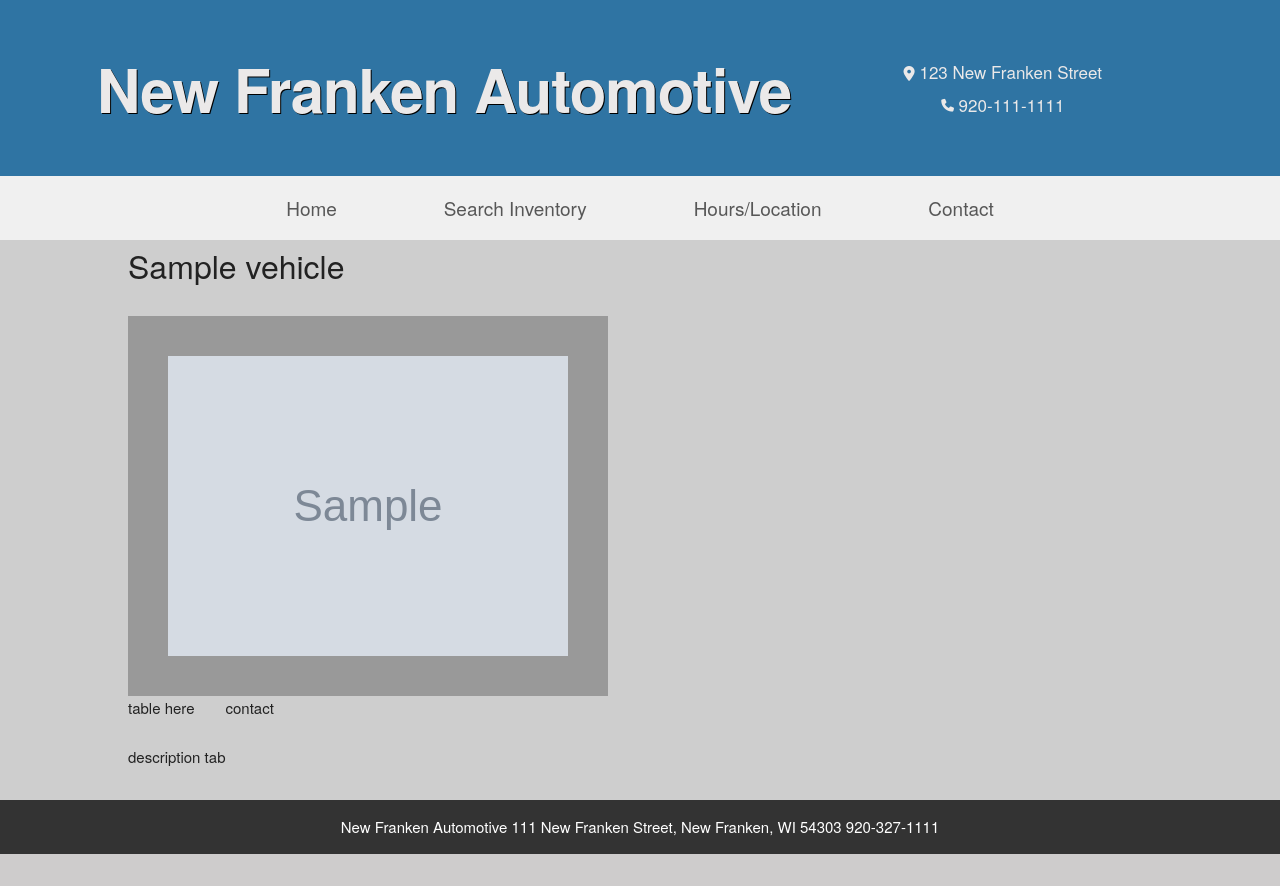
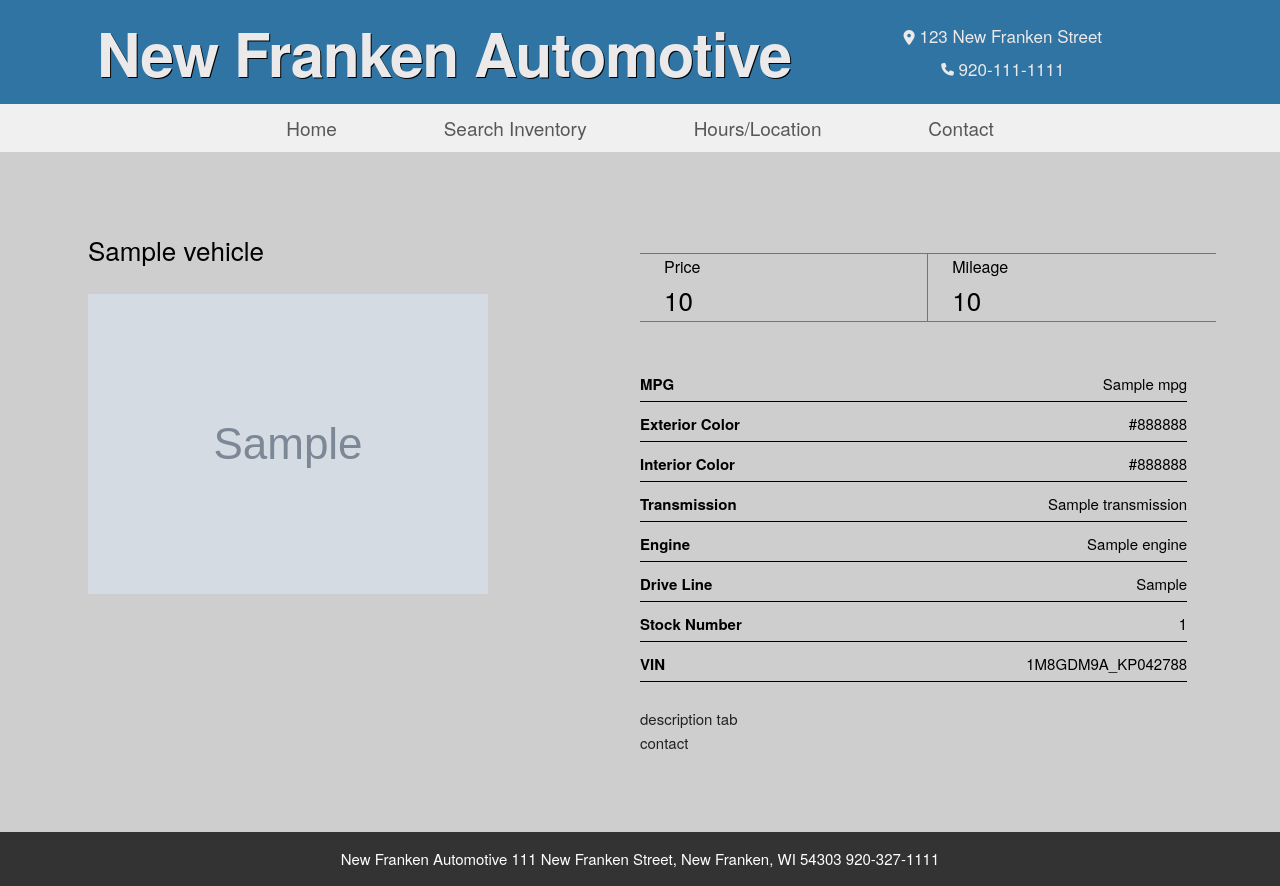
Before and after one commit to kremerNK/cardealership, a Django app: template car/templates/vehicle_page.html in a window 1280 px wide. Before the commit the page ends 854 px from the top, so only its background shows below. Run offline with Django 3.2, Linux system fonts and the light colour scheme; the template is opened without the code that fills it: most values are stand-ins (such as "Sample title", 1, 10 or a date in 2020); grey boxes marked "Sample" are stand-in pictures; lists and menus that the app fills with data are empty; parts of the project's set-up code (start-up, migrations or seed data) failed here and were passed over; some libraries are stand-ins or nearby versions.

Commit message:
march 8 2020

```diff
--- a/car/static/css/base.css
+++ b/car/static/css/base.css
@@ -333,7 +333,7 @@ table {
         width: 100%;
         position: static;
         background-color: #2f74a3;
-        height: 22vh;
+        height: 13vh;
 
         display: flex;
         justify-content: space-between;
@@ -390,7 +390,7 @@ table {
 
 
     nav {
-        height: 8vh;
+        height: 6vh;
         width: 100%;
         background-color: #F0F0F0;
         overflow: hidden;
--- a/car/templates/vehicle_page.html
+++ b/car/templates/vehicle_page.html
@@ -18,17 +18,65 @@
 </head>
 <body>
     <div class='vehicle-page'>
-        <div class='vehicle-title'>
+
+        <div class='image-details'>
+            <div class='image'>
+                <!-- <div class='vehicle-title'> -->
                     <p>{{ vehicle.title }}</p>
-        </div>
-        <div class='image'>
+                <!-- </div> -->
                 <img src="../../media/{{ vehicle.picture }}" alt="">
-
             </div>
             <div class='details'>
+                <div class='price'>
+                    <div>
+                        <p>Price</p>
+                        <p>{{vehicle.price}}</p>
+                    </div>
+                    <div>
+                        <p>Mileage</p>
+                        <p>{{vehicle.mileage}}</p>
+                    </div>
+                </div>
                 <div class='cardetails'>
-                <div class='vehicleattributes'>
-                    <p>table here</p>
+                    <div class='tables'>
+                        <div class='table1'>
+                            <table>
+                                <tr>
+                                    <th>MPG</th>
+                                    <th>{{vehicle.mpg}}</th>
+                                </tr>
+                                <tr>
+                                    <th>Exterior Color</th>
+                                    <th>{{vehicle.exterior_color}}</th>
+                                </tr>
+                                <tr>
+                                    <th>Interior Color</th>
+                                    <th>{{vehicle.interior_color}}</th>
+                                </tr>
+                                <tr>
+                                    <th>Transmission</th>
+                                    <th>{{vehicle.transmission}}</th>
+                                </tr>
+                                <tr>
+                                    <th>Engine</th>
+                                    <th>{{vehicle.engine}}</th>
+                                </tr>
+                                <tr>
+                                    <th>Drive Line</th>
+                                    <th>{{vehicle.drive_line}}</th>
+                                </tr>
+                                <tr>
+                                    <th>Stock Number</th>
+                                    <th>{{vehicle.stock_number}}</th>
+                                </tr>
+                                <tr>
+                                    <th>VIN</th>
+                                    <th>1M8GDM9A_KP042788</th>
+                                </tr>
+
+                            </table>
+                        </div>
+
                     </div>
                     <div class='description'>
                         description tab
@@ -38,6 +86,9 @@
                     <p>contact</p>
                 </div>
             </div>
+
+        </div>
+
     </div>
 
     <script type="text/javascript" src="//code.jquery.com/jquery-1.11.0.min.js"></script>
--- a/carlist/models.py
+++ b/carlist/models.py
@@ -27,6 +27,7 @@ class Vehicle(Page):
     exterior_color = models.CharField(max_length=200, default='red')
     interior_color = models.CharField(max_length=200, default='black')
     stock_number = models.CharField(max_length=200, default='V220031')
+    vin = models.CharField(max_length=200, default='')
     picture = models.ImageField(default='')
 
     def child_pages(self):
--- a/home/static/css/search_vehicles.css
+++ b/home/static/css/search_vehicles.css
@@ -311,7 +311,8 @@ th {
 
 .moreInfo {
     width: 90%;
-    background-color: #999999c2;
+    background-color: #333;
+    /* background-color: #999999c2; original color */
     text-align: right;
     margin-bottom: 2rem;
     display: flex;
--- a/home/static/css/vehicle_page.css
+++ b/home/static/css/vehicle_page.css
@@ -1,45 +1,121 @@
-
+p {
+    margin-bottom: 0;
+}
 
 @media screen and (min-width: 1000px) {
 
     .vehicle-page {
-        width: 80%;
+        width: 100%;
         display: flex;
         flex-direction: column;
         align-items: flex-start;
-        margin-left: 10%;
-        margin-right: 10%;
+        /* margin-left: 5%;
+        margin-right: 5%; */
+        margin: 5% 0 5% 0;
+
 
     }
     .vehicle-title {
-        width: 80%;
+        width: 100%;
         display: flex;
         flex-direction: center;
         font-size: 32px;
 
     }
 
-    .image {
+    .image-details {
 
         display: flex;
+        width: 100%;
 
-
-        padding: 5vh;
-        background-color: #999999;
-    }
-
-    .image > img {
-
+        padding: 1% 5% 1% 5%;
+        /* background-color: #999999c2; */
 
 
     }
 
+    .image {
+        width: 100%;
+
+    }
+
+    .image > p {
+        color: black;
+        font-size: 26px;
+        margin-left: 3vh;
+    }
+
+    .image > img {
+        margin: 3vh 5vh 3vh 3vh;
+
+    }
     .details {
         display: flex;
-        flex-direction: row;
+        flex-direction: column;
 
-        width: 80%;
+        width: 100%;
     }
+
+    .price {
+        display: flex;
+        justify-content: space-evenly;
+        font-size: 26px;
+        margin-bottom: 5vh;
+        margin-top: 3vh;
+    }
+
+    .price > div > p:first-child {
+        font-size: 16px;
+    }
+
+    .price > div > p {
+        padding: 0vh 0 0vh 3vh;
+        color: black;
+    }
+
+    .price > div {
+        width: 100%;
+        border-top: 1px solid #757575;
+        border-bottom: 1px solid #757575;
+
+    }
+    .price > div:first-child{
+        border-right: 1px solid #757575;
+    }
+
+    .tables {
+        display: flex;
+        flex-direction: column;
+    }
+
+    .table1 {
+        margin-right: 5%;
+    }
+
+    .table1, .table2 {
+        width: 95%;
+    }
+
+
+
+    .table1 table tr  th:last-child, .table2 table tr  th:last-child {
+        text-align: right;
+    }
+
+    th {
+        color: black;
+    }
+
+   table, tr, th {
+       border-bottom: 1px solid black;
+   }
+
+   tr > th:first-child {
+       font-weight: bold;
+   }
+   tr > th:last-child {
+    color: black;
+}
     .cardetails {
 
     }
```
Also changed, not shown: car/templates/searchvehicles.html (line endings or trailing spaces), carlist/migrations/0029_vehicle_vin.py (added), db.sqlite3. Lines whose indentation alone changed are shown as unchanged.
